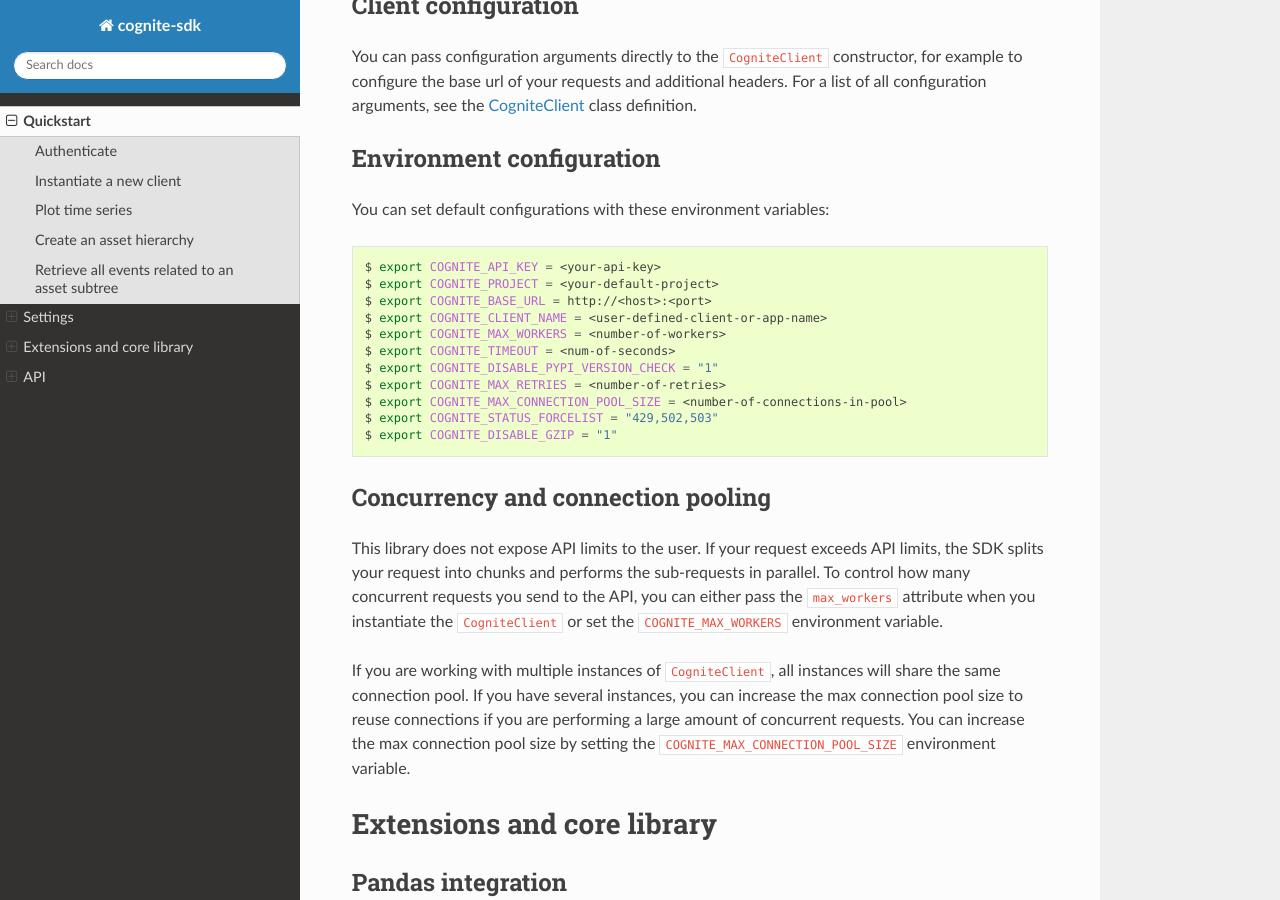
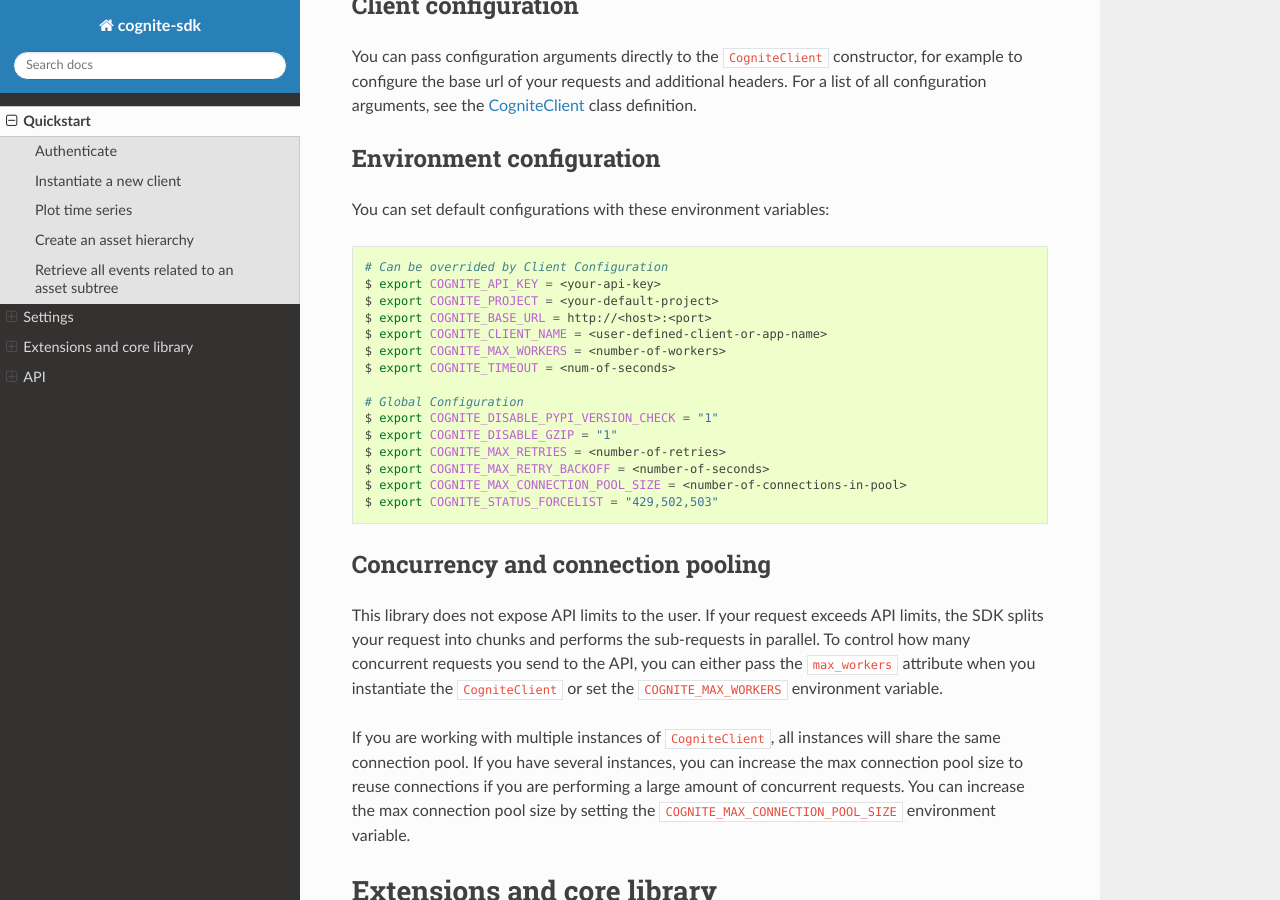
Before and after one commit to cognitedata/cognite-sdk-python, a Sphinx documentation site: the page built from docs/source/cognite.rst, in a window 1280 px wide and 900 px high, scrolled down 3322 px. Built offline with Sphinx 7.4.7 and the Read the Docs theme 2.0.0, drawn with Linux system fonts in a browser that asks for light colours.

Commit message:
Update docs

```diff
--- a/docs/source/cognite.rst
+++ b/docs/source/cognite.rst
@@ -159,17 +159,22 @@
 
 .. code:: bash
 
+    # Can be overrided by Client Configuration
     $ export COGNITE_API_KEY = <your-api-key>
     $ export COGNITE_PROJECT = <your-default-project>
     $ export COGNITE_BASE_URL = http://<host>:<port>
     $ export COGNITE_CLIENT_NAME = <user-defined-client-or-app-name>
     $ export COGNITE_MAX_WORKERS = <number-of-workers>
     $ export COGNITE_TIMEOUT = <num-of-seconds>
+
+    # Global Configuration
     $ export COGNITE_DISABLE_PYPI_VERSION_CHECK = "1"
+    $ export COGNITE_DISABLE_GZIP = "1"
     $ export COGNITE_MAX_RETRIES = <number-of-retries>
+    $ export COGNITE_MAX_RETRY_BACKOFF = <number-of-seconds>
     $ export COGNITE_MAX_CONNECTION_POOL_SIZE = <number-of-connections-in-pool>
     $ export COGNITE_STATUS_FORCELIST = "429,502,503"
-    $ export COGNITE_DISABLE_GZIP = "1"
+
 
 Concurrency and connection pooling
 ----------------------------------
```
